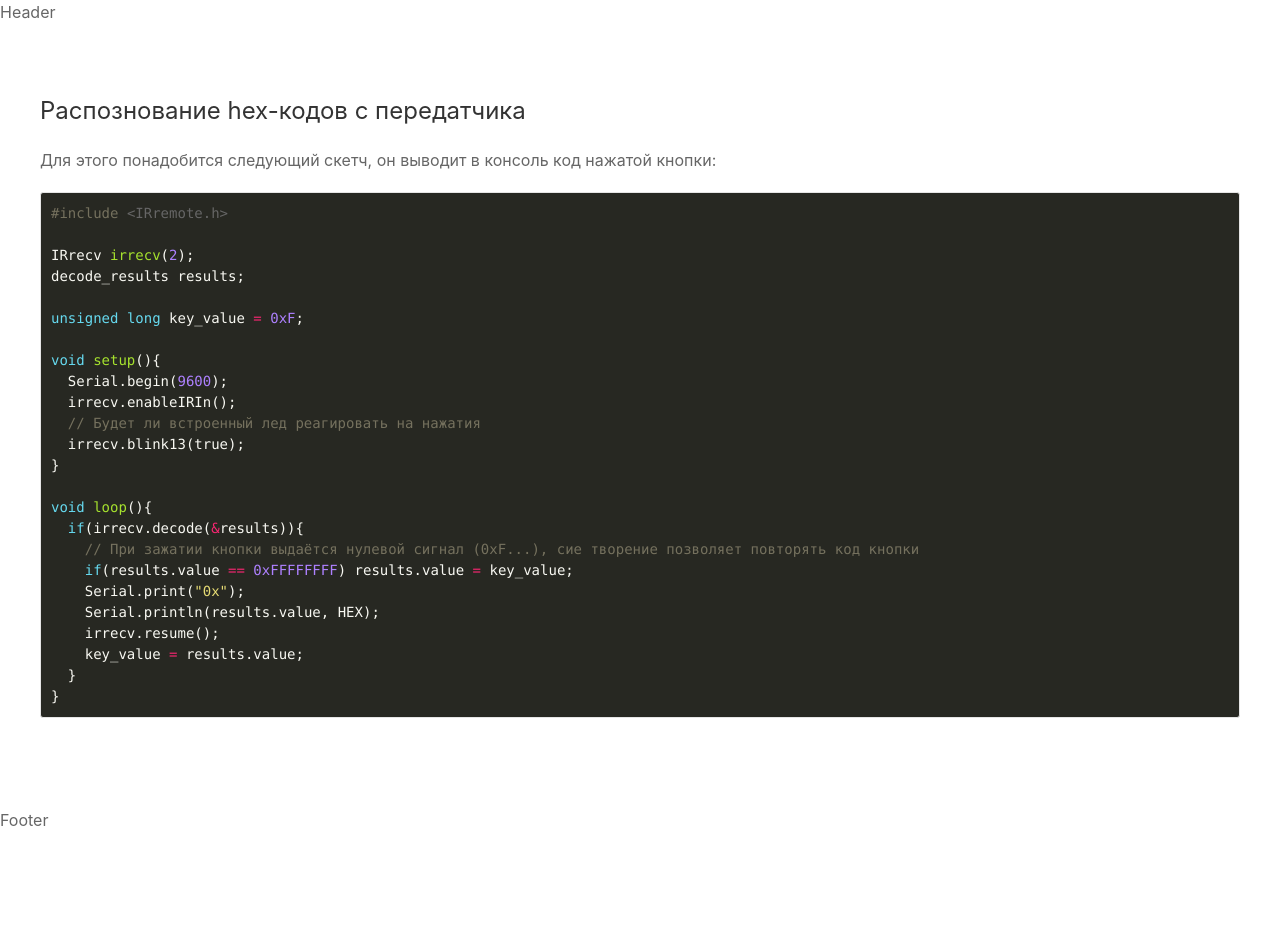
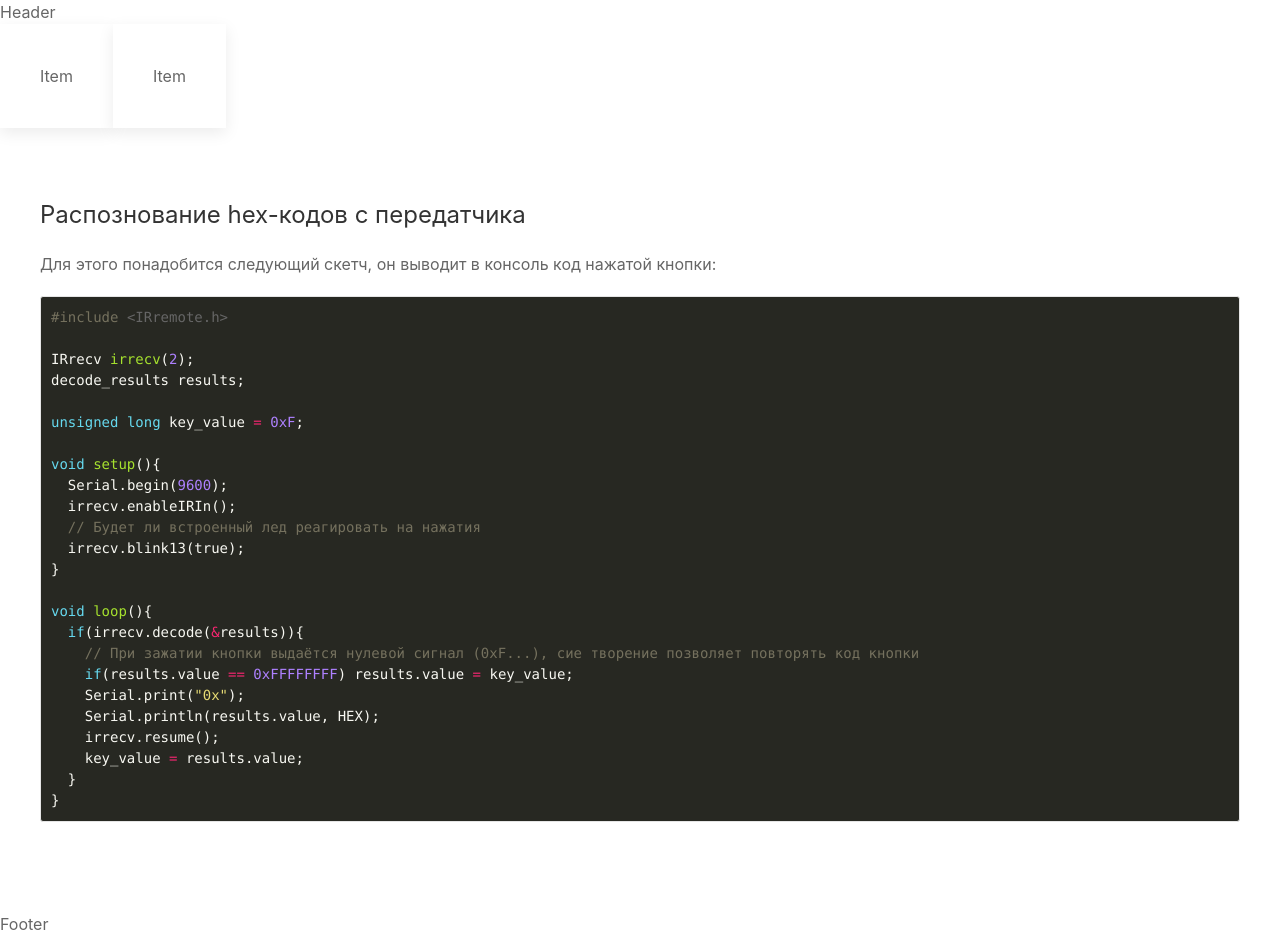
Before and after one commit to ProjectErlon/ProjectErlon.github.io, a Jekyll site: the page built from index.md, in a window 1280 px wide. Built offline with Jekyll 4.4.1, drawn with Linux system fonts in a browser that asks for light colours; nearby versions of some CDN libraries; before the commit the page ends 900 px from its top, so only the background shows below that.

Commit message:
Update default.html

```diff
--- a/_layouts/default.html
+++ b/_layouts/default.html
@@ -9,6 +9,16 @@
   </head>
   <body>
     <div>Header</div>
+
+
+    <div class="uk-grid-collapse" uk-grid>
+      <div><div class="uk-card uk-card-default uk-card-body">Item</div></div>
+      <div><div class="uk-card uk-card-default uk-card-body">Item</div></div>
+    </div>
+
+
+
+
     <div class="uk-section">
       <div class="uk-container">{{content}}</div>
     </div>
```
